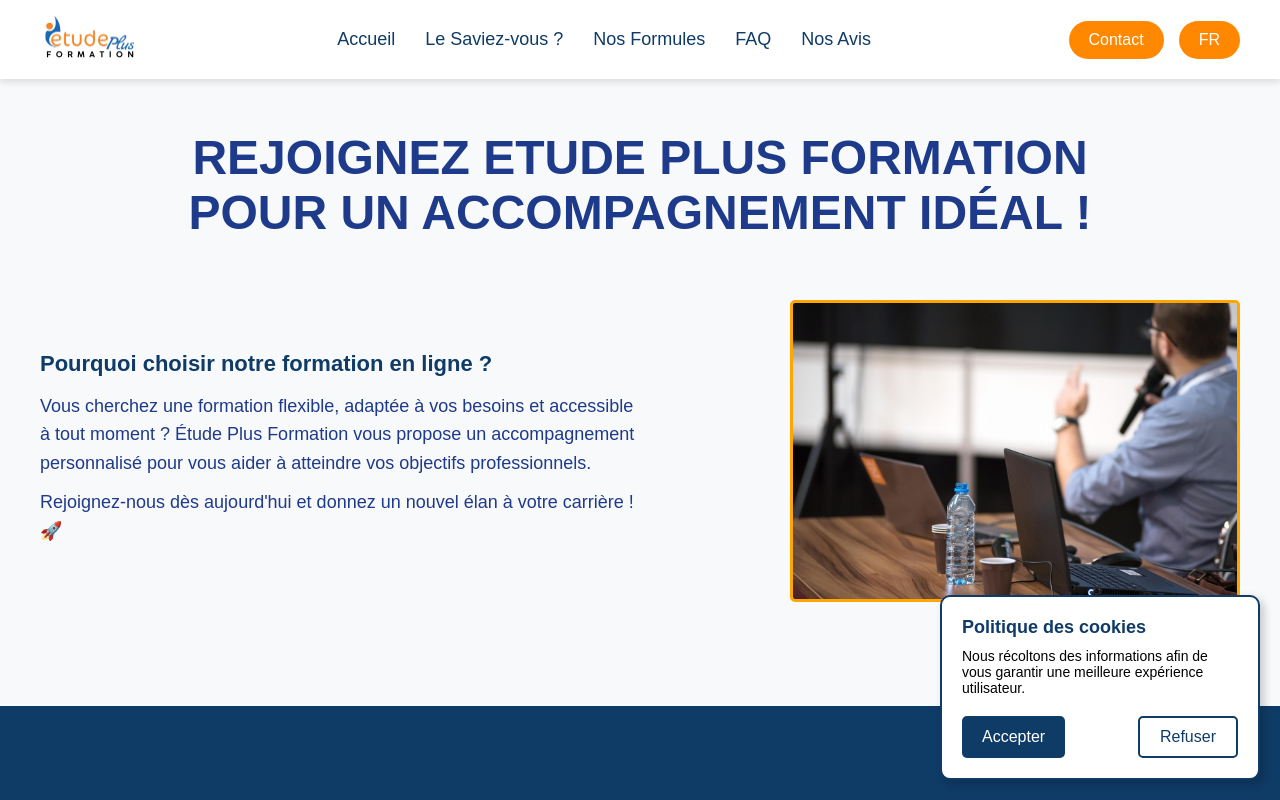
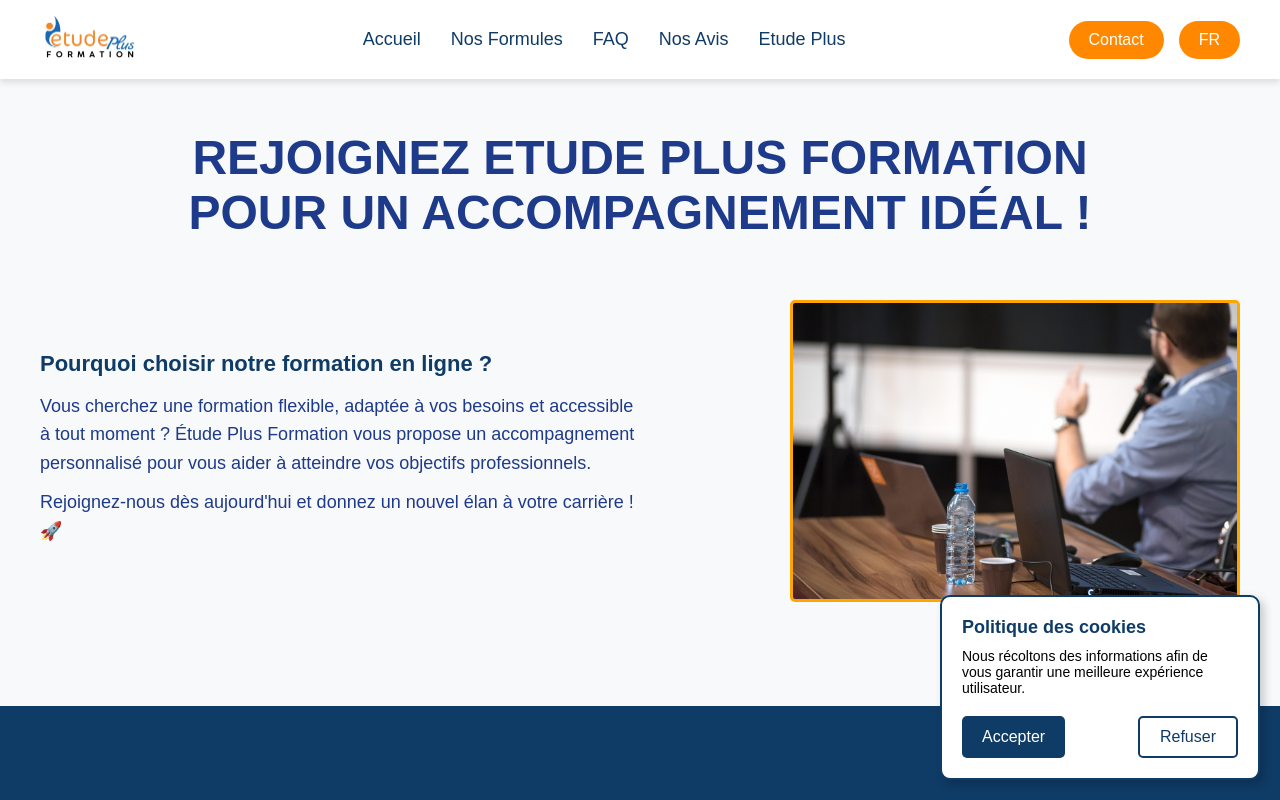
Before and after one commit to azzedineh27/ETUDE_PLUS, a React (Vite) app in the folder site_formation/: page / in a window 1280 px wide. Shown: the top 800 px of the page. Built offline with nearby package versions, Linux system fonts and the light colour scheme.

Commit message:
internationalisation avec i18 next test

```diff
--- a/site_formation/package.json
+++ b/site_formation/package.json
@@ -11,9 +11,11 @@
   },
   "dependencies": {
     "@emailjs/browser": "^4.4.1",
+    "i18next": "^24.2.3",
     "react": "^19.0.0",
     "react-cookie": "^7.2.2",
     "react-dom": "^19.0.0",
+    "react-i18next": "^15.4.1",
     "react-icons": "^5.5.0"
   },
   "devDependencies": {
--- a/site_formation/src/components/EtudePlus.jsx
+++ b/site_formation/src/components/EtudePlus.jsx
@@ -19,7 +19,7 @@
           <p>
             Nos formations sont ouvertes à tous, alors ne manquez pas cette occasion d'apprendre avec nous et d'élargir vos compétences !
           </p>
-          <a href="https://www.etudeplus.com/soutien-scolaire" className="btn-soutien">
+          <a href="https://www.etudeplus.org" className="btn-soutien">
             Découvrez notre centre d'apprentissage
           </a>
         </div>
--- a/site_formation/src/components/Navbar.jsx
+++ b/site_formation/src/components/Navbar.jsx
@@ -13,10 +13,10 @@
       {/* Menu */}
       <ul className="menu">
         <li><a href="#accueil">Accueil</a></li>
-        <li><a href="#etudeplus">Le Saviez-vous ?</a></li>
         <li><a href="#formules">Nos Formules</a></li>
         <li><a href="#faq">FAQ</a></li>
         <li><a href="#avis">Nos Avis</a></li>
+        <li><a href="#etudeplus">Etude Plus</a></li>
       </ul>
 
       {/* Boutons à droite */}
```
Also changed, not shown: 1 other file (tests, documents, lock files or other folders).
